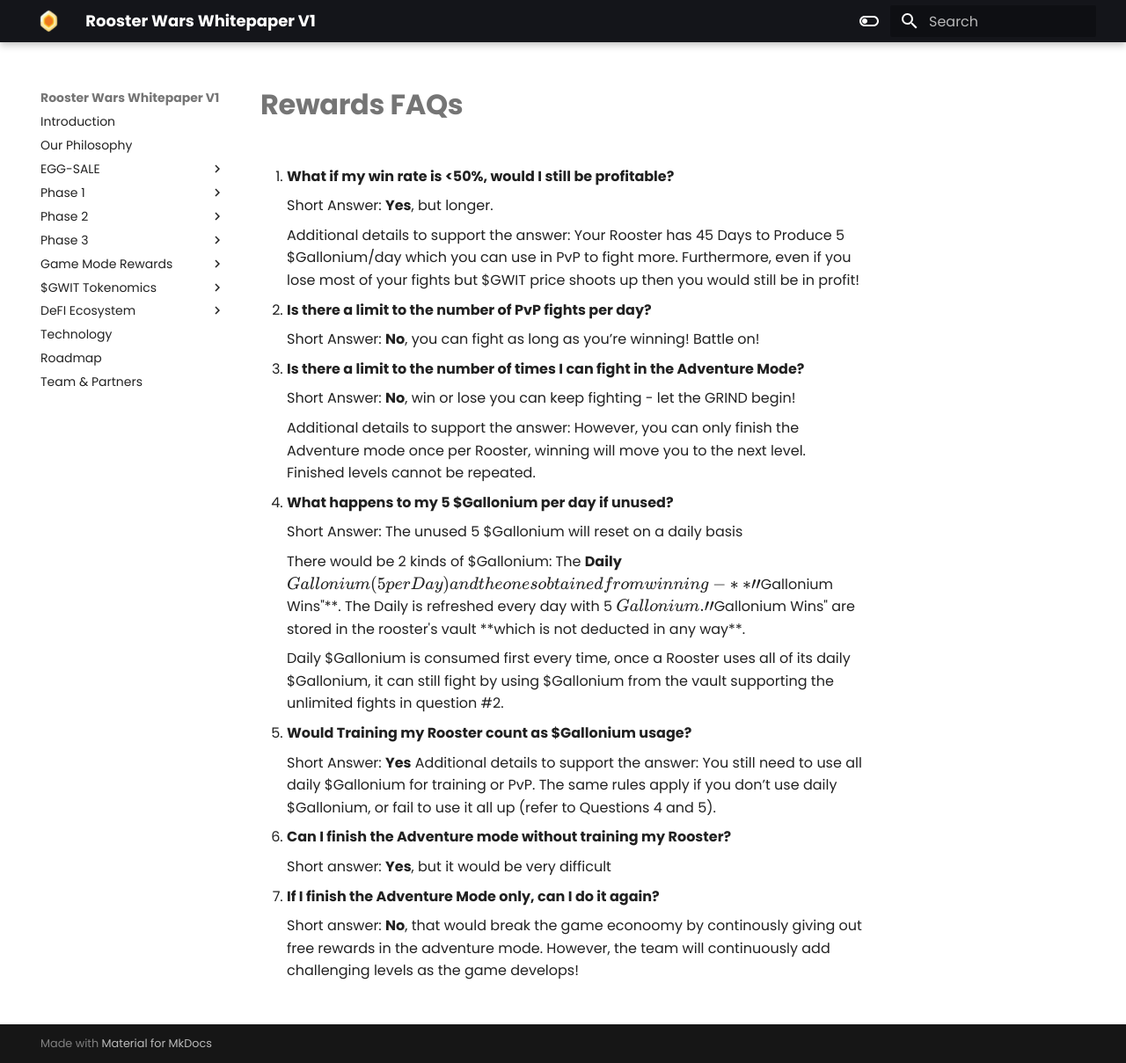
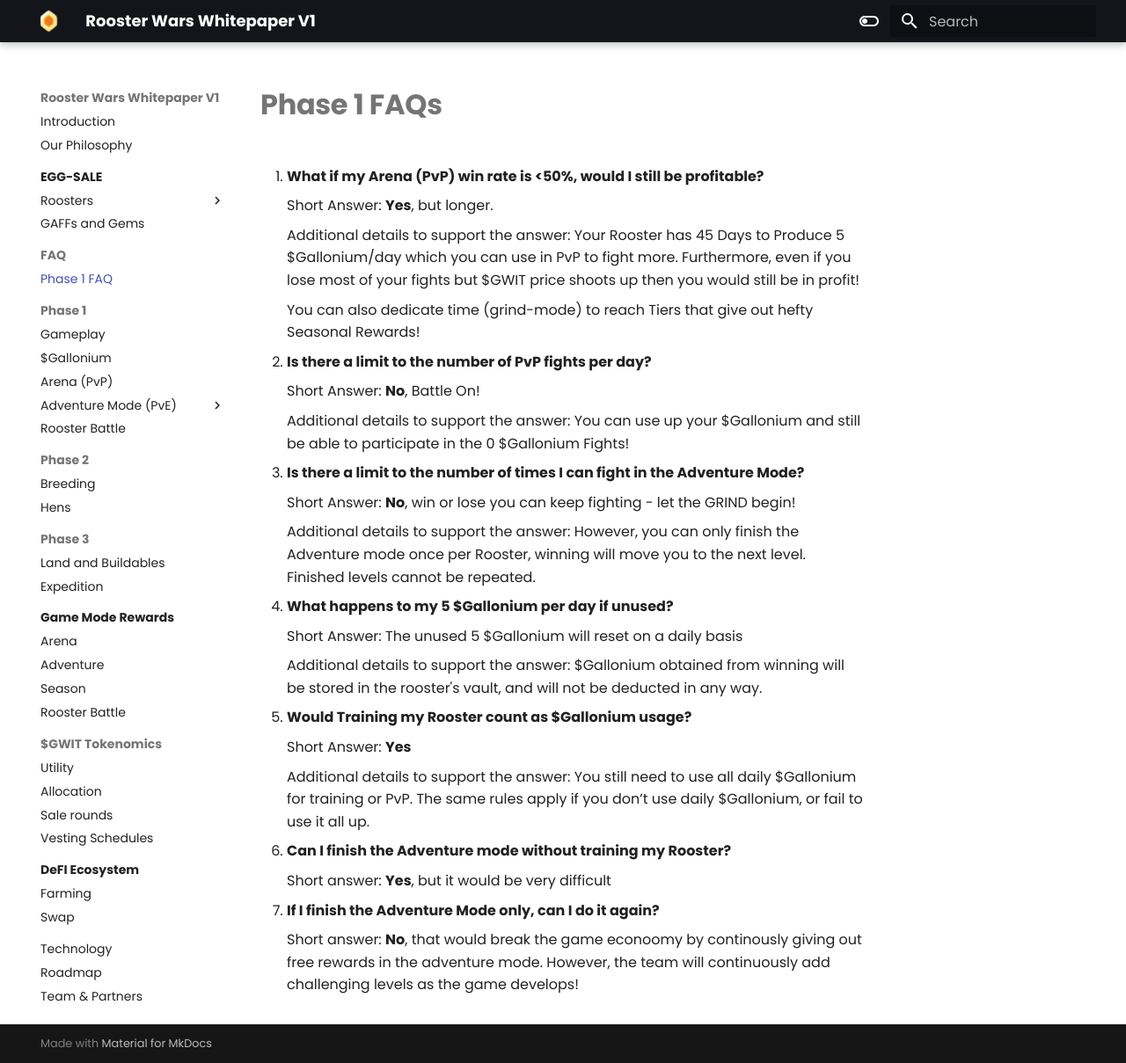
Before and after one commit to AshtreeBV/roosterwars-whitepaper, an MkDocs documentation site: the page built from docs/faq/p1.md, in a window 1280 px wide and 1209 px high. Shown: the whole window at 88% size. Built offline with MkDocs 1.6.1 and Material for MkDocs 9.7.7, drawn with Linux system fonts in a browser that asks for light colours.

Commit message:
edit phase 1 faq

```diff
--- a/docs/game-rewards/reward-faqs.md
+++ b/docs/faq/p1.md
@@ -1,14 +1,18 @@
-# **Rewards FAQs**
+# **Phase 1 FAQs**
 
-1.  **What if my win rate is <50%, would I still be profitable?**
+1.  **What if my Arena (PvP) win rate is <50%, would I still be profitable?**
 
     Short Answer: **Yes**, but longer.
 
     Additional details to support the answer: Your Rooster has 45 Days to Produce 5 $Gallonium/day which you can use in PvP to fight more. Furthermore, even if you lose most of your fights but $GWIT price shoots up then you would still be in profit!
 
+    You can also dedicate time (grind-mode) to reach Tiers that give out hefty Seasonal Rewards!
+
 2.  **Is there a limit to the number of PvP fights per day?**
 
-    Short Answer: **No**, you can fight as long as you’re winning! Battle on!
+    Short Answer: **No**, Battle On!
+
+    Additional details to support the answer: You can use up your $Gallonium and still be able to participate in the 0 $Gallonium Fights!
 
 3.  **Is there a limit to the number of times I can fight in the Adventure Mode?**
 
@@ -20,14 +24,13 @@
 
     Short Answer: The unused 5 $Gallonium will reset on a daily basis
 
-    There would be 2 kinds of $Gallonium: The **Daily** $Gallonium (5 per Day) and the ones obtained from winning - **"$Gallonium Wins"**. The Daily is refreshed every day with 5 $Gallonium. "$Gallonium Wins" are stored in the rooster's vault **which is not deducted in any way\*\*.
-
-    Daily $Gallonium is consumed first every time, once a Rooster uses all of its daily $Gallonium, it can still fight by using $Gallonium from the vault supporting the unlimited fights in question #2.
+    Additional details to support the answer: $Gallonium obtained from winning will be stored in the rooster's vault, and will not be deducted in any way.
 
 5.  **Would Training my Rooster count as $Gallonium usage?**
 
     Short Answer: **Yes**
-    Additional details to support the answer: You still need to use all daily $Gallonium for training or PvP. The same rules apply if you don’t use daily $Gallonium, or fail to use it all up (refer to Questions 4 and 5).
+
+    Additional details to support the answer: You still need to use all daily $Gallonium for training or PvP. The same rules apply if you don’t use daily $Gallonium, or fail to use it all up.
 
 6.  **Can I finish the Adventure mode without training my Rooster?**
 
--- a/mkdocs.yml
+++ b/mkdocs.yml
@@ -10,6 +10,7 @@ theme:
     text: Poppins
   features:
     - navigation.tracking
+    - navigation.sections
     - navigation.instant
     - navigation.indexes
     - navigation.top
@@ -39,6 +40,8 @@ nav:
           - Starter Roosters: egg-sale/roosters/free-starter-roosters.md
           - NFT Roosters: egg-sale/roosters/nft-roosters-pure-breed.md
       - GAFFs and Gems: egg-sale/gaffs-and-gems.md
+  - FAQ:
+      - Phase 1 FAQ: faq/p1.md
   - Phase 1:
       - Gameplay: phase1/gameplay.md
       - $Gallonium: phase1/$gallonium.md
@@ -60,7 +63,6 @@ nav:
       - Adventure: game-rewards/reward-adventure.md
       - Season: game-rewards/reward-season.md
       - Rooster Battle: game-rewards/reward-battle.md
-      #- FAQ: game-rewards/reward-faqs.md
   - $GWIT Tokenomics:
       - Utility: tokenomics/utility.md
       - Allocation: tokenomics/allocation.md
```
Also changed, not shown: scratch/diminishing-returns.md (deleted, +0 -36 lines).
